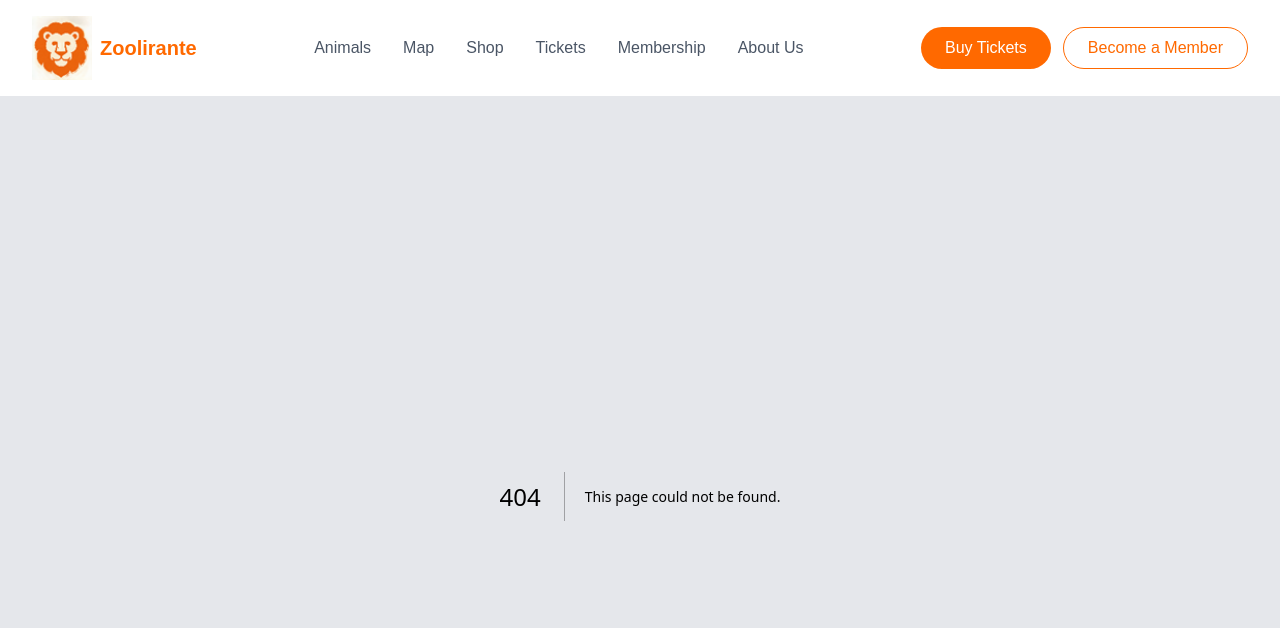
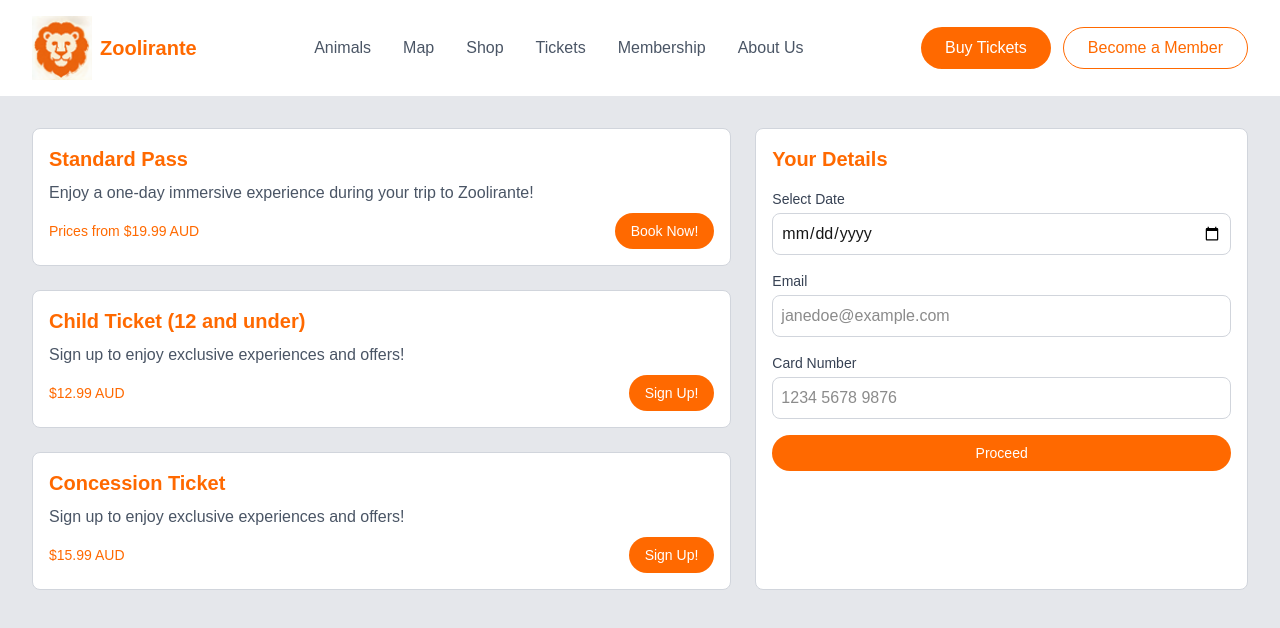
Before and after one commit to NikolaKajchevski/ProjectStudio, a Next.js app in the folder zoolirante/: page /tickets/book in a window 1280 px wide. Before the commit this address had no page. Shown: the top 628 px of the page. Built offline with nearby package versions, Linux system fonts and the light colour scheme.

Commit message:
Booking page layout
Basic template for the booking page

```diff
--- /dev/null
+++ b/zoolirante/src/app/tickets/book/page.tsx
@@ -0,0 +1,90 @@
+export default function AnimalsPage() {
+  return (
+    <div className="min-h-screen bg-gray-200">
+    <div className="max-w-7xl mx-auto px-4 sm:px-6 lg:px-8 py-8">
+
+    {/* Two-column layout */}
+    <div className="grid grid-cols-1 md:grid-cols-12 gap-6">
+
+        {/* Left: Ticket cards */}
+        <div className="md:col-span-7 space-y-6">
+            {/* Standard Pass */}
+            <div className="p-4 border border-gray-300 bg-white rounded-lg">
+                <h2 className="text-xl font-bold mb-2 text-orange-500">Standard Pass</h2>
+                <p className="text-gray-600 mb-2">
+                    Enjoy a one-day immersive experience during your trip to Zoolirante!
+                </p>
+                <div className="flex justify-between items-center">
+                    <span className="text-sm font-medium text-orange-500">Prices from $19.99 AUD</span>
+                    <button className="bg-orange-500 text-white px-4 py-2 rounded-full text-sm hover:bg-orange-600 transition-colors">
+                        Book Now!
+                    </button>
+                </div>
+            </div>
+
+            {/* Child Pass */}
+            <div className="p-4 border border-gray-300 bg-white rounded-lg">
+                <h2 className="text-xl font-bold mb-2 text-orange-500">Child Ticket (12 and under)</h2>
+                <p className="text-gray-600 mb-2">
+                    Sign up to enjoy exclusive experiences and offers!
+                </p>
+                <div className="flex justify-between items-center">
+                    <span className="text-sm font-medium text-orange-500">$12.99 AUD</span>
+                    <button className="bg-orange-500 text-white px-4 py-2 rounded-full text-sm hover:bg-orange-600 transition-colors">
+                        Sign Up!
+                    </button>
+                </div>
+            </div>
+
+            {/* Concession Pass */}
+            <div className="p-4 border border-gray-300 bg-white rounded-lg">
+                <h2 className="text-xl font-bold mb-2 text-orange-500">Concession Ticket</h2>
+                <p className="text-gray-600 mb-2">Sign up to enjoy exclusive experiences and offers!</p>
+                <div className="flex justify-between items-center">
+                    <span className="text-sm font-medium text-orange-500">$15.99 AUD</span>
+                    <button className="bg-orange-500 text-white px-4 py-2 rounded-full text-sm hover:bg-orange-600 transition-colors">Sign Up!</button>
+                </div>
+            </div>
+        </div>
+
+        {/* Right: Form */}
+        <div className="md:col-span-5 space-y-4 p-4 bg-white border border-gray-300 rounded-lg w-full">
+            <h2 className="text-xl font-bold text-orange-500 mb-4">Your Details</h2>
+
+            <div>
+                <label className="block text-sm font-medium text-gray-700 mb-1">Select Date</label>
+                <input
+                type="date"
+                min={new Date().toISOString().split("T")[0]} // Cannot select a past date
+                className="w-full border border-gray-300 rounded-lg p-2 focus:outline-none focus:border-orange-500 focus:ring-2 focus:ring-orange-300"
+                />
+            </div>
+
+            <div>
+                <label className="block text-sm font-medium text-gray-700 mb-1">Email</label>
+                <input
+                type="email"
+                placeholder="janedoe@example.com"
+                className="w-full border border-gray-300 rounded-lg p-2 focus:outline-none focus:border-orange-500 focus:ring-2 focus:ring-orange-300"
+            />
+        </div>
+
+        <div>
+            <label className="block text-sm font-medium text-gray-700 mb-1">Card Number</label>
+            <input
+            type="text"
+            placeholder="1234 5678 9876"
+            className="w-full border border-gray-300 rounded-lg p-2 focus:outline-none focus:border-orange-500 focus:ring-2 focus:ring-orange-300"
+            />
+        </div>
+
+        <button className="bg-orange-500 text-white px-4 py-2 rounded-full text-sm hover:bg-orange-600 transition-colors w-full">
+            Proceed
+        </button>
+      </div>
+    </div>
+  </div>
+</div>
+
+
+)};
--- a/zoolirante/src/app/tickets/page.tsx
+++ b/zoolirante/src/app/tickets/page.tsx
@@ -1,3 +1,5 @@
+import Link from "next/link";
+
 export default function AnimalsPage() {
   return (
     <div className="min-h-screen bg-gray-200">
@@ -28,9 +30,13 @@ export default function AnimalsPage() {
                 <span className="text-sm font-medium text-orange-500">
                     Prices from $19.99 AUD
                 </span>
-                <button className="bg-orange-500 text-white px-4 py-2 rounded-full text-sm hover:bg-orange-600 transition-colors">
-                Book Now!
-                </button>
+
+                <Link href="/tickets/book">
+                    <button className="bg-orange-500 text-white px-4 py-2 rounded-full text-sm hover:bg-orange-600 transition-colors">
+                        Book Now!
+                    </button>
+                </Link>
+
             </div>
         </div>
 
```
